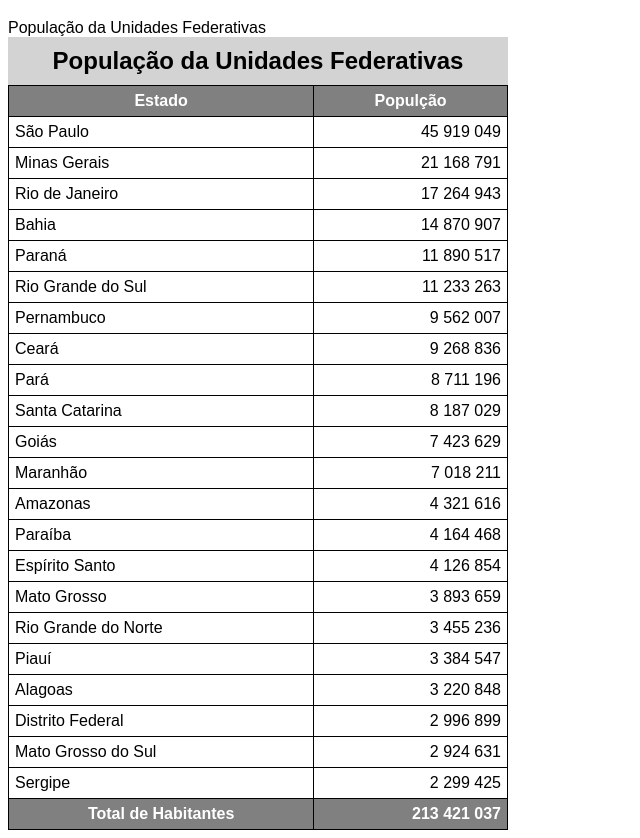
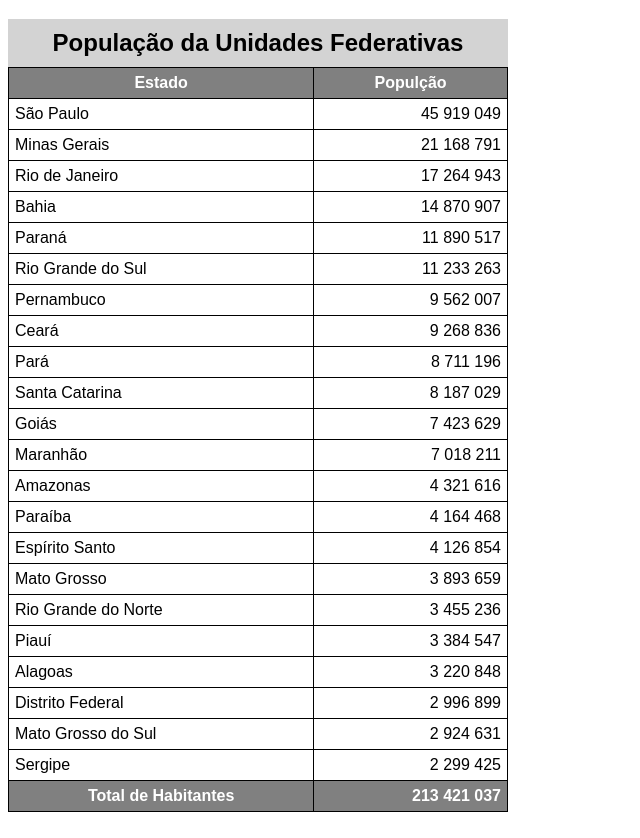
Before and after one commit to mariaclaraanacleto/HTML-CSS, a plain HTML site: page Exercicios/ex022/tabela002.html in a window 1280 px wide. Shown: the part 61-899 px from the top of the page, without its empty margins (0-640 px from the left). Drawn offline with Linux system fonts and the light colour scheme.

Commit message:
atualizei tabela002

```diff
--- a/Exercicios/ex022/tabela002.html
+++ b/Exercicios/ex022/tabela002.html
@@ -33,7 +33,6 @@
 </head>
 <body>
     <h1>Uso de tabelas grandes</h1>
-    <caption>População da Unidades Federativas</caption>
     <table>
     <caption>População da Unidades Federativas</caption>
         <thead>
```
